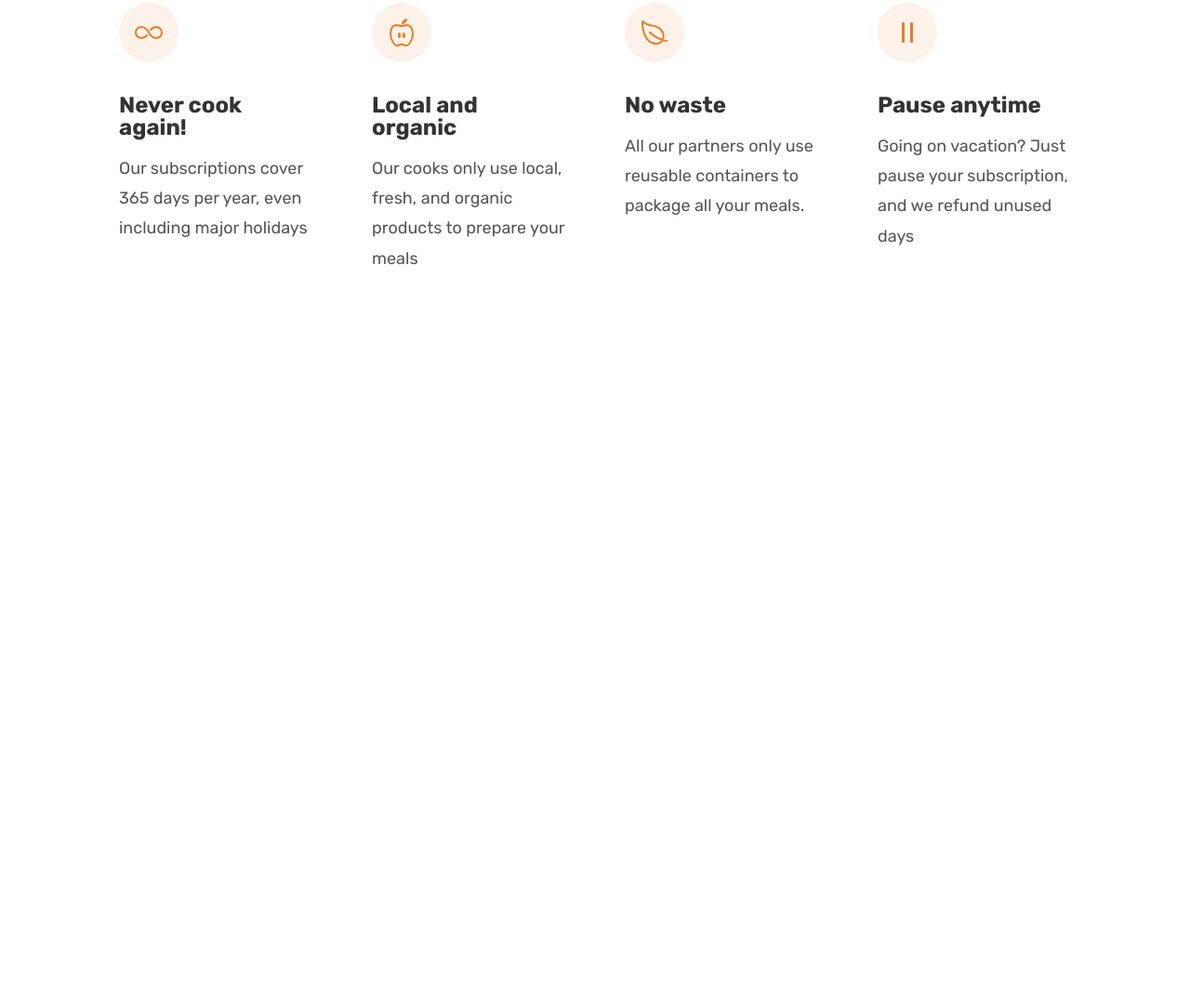
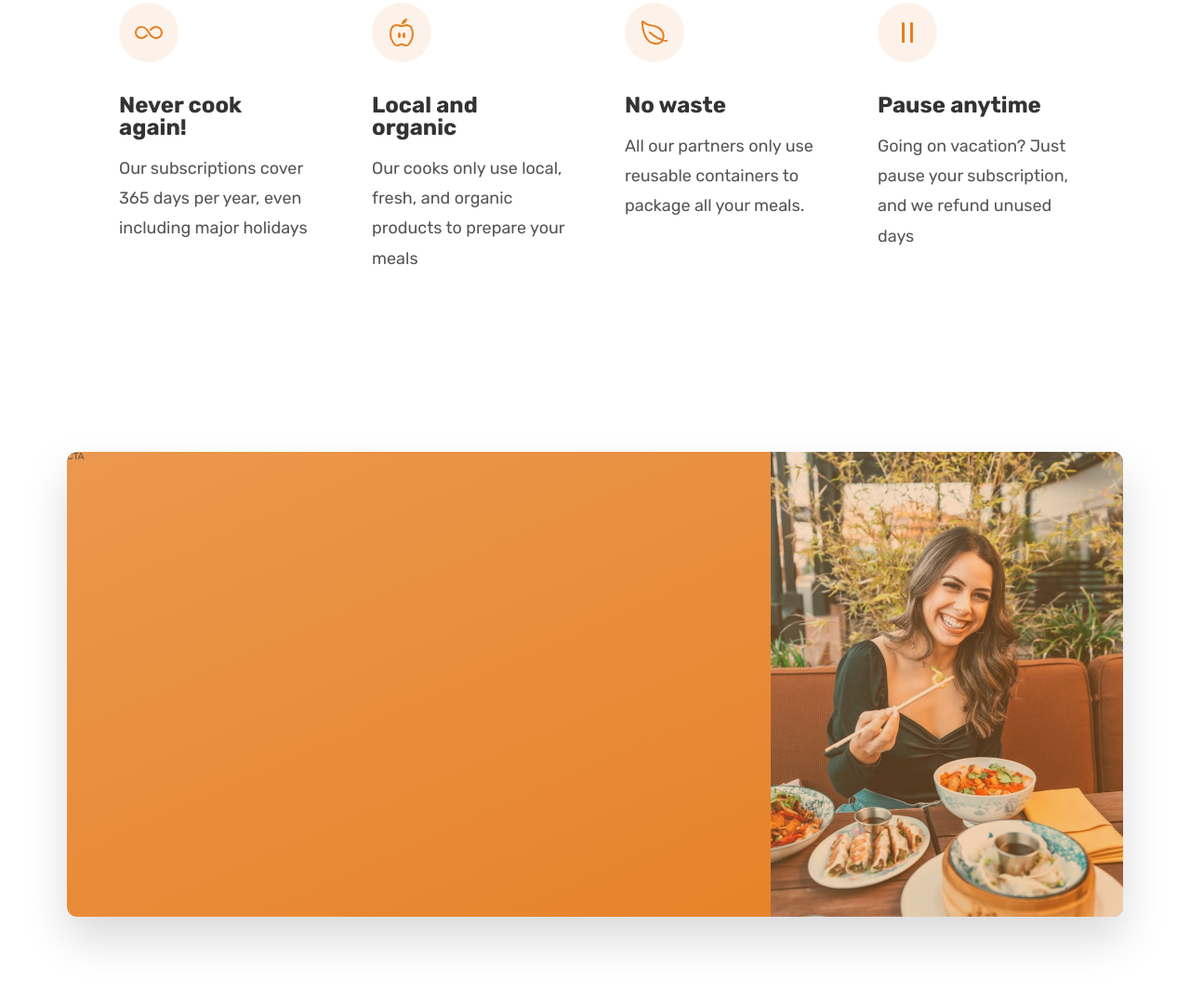
Before and after one commit to kumailalidev/Omnifood, a plain HTML site: page index.html in a window 1280 px wide. Shown: the part 5586-6668 px from the top of the page at 93% size. Before the commit the page ends 5976 px from the top, so only its background shows below. Drawn offline with nearby package versions, Linux system fonts and the light colour scheme.

Commit message:
Building the Call-To-Action Section-Part-1

```diff
--- a/css/general.css
+++ b/css/general.css
@@ -27,6 +27,7 @@ Paragraph default: 1.6
 - Tints:
 #fdf2e9
 #fae5d3
+#eb984e
 - Shades: #cf711f
 - Accents:
 - Greys
@@ -35,6 +36,7 @@ Paragraph default: 1.6
 #333
 
 --- 05 SHADOWS
+0 2.4rem 4.8rem rgba(0, 0, 0, 0.075);
 
 --- 06 BORDER-RADIUS
 Default: 9px
--- a/css/style.css
+++ b/css/style.css
@@ -458,3 +458,37 @@
   font-size: 1.8rem;
   line-height: 1.8;
 }
+
+/***********************/
+/* CTA SECTION */
+/***********************/
+
+.section-cta {
+  padding: 9.6rem 0;
+}
+
+.cta {
+  display: grid;
+  grid-template-columns: 2fr 1fr;
+  background-color: #e67e22;
+  box-shadow: 0 2.4rem 4.8rem rgba(0, 0, 0, 0.15);
+  border-radius: 11px;
+  background-image: linear-gradient(to right bottom, #eb984e, #e67e22);
+  overflow: hidden;
+
+  height: 50rem;
+}
+
+.cta-text-box {
+}
+
+.cta-img-box {
+  background-image: linear-gradient(
+      to right bottom,
+      rgba(235, 151, 78, 0.35),
+      rgb(230, 125, 34, 0.35)
+    ),
+    url("../img/eating.jpg");
+  background-size: cover;
+  background-position: center;
+}
--- a/index.html
+++ b/index.html
@@ -513,6 +513,19 @@
           </div>
         </div>
       </section>
+
+      <section class="section-cta">
+        <div class="container">
+          <div class="cta">
+            <div class="cta-text-box">CTA</div>
+            <div
+              class="cta-img-box"
+              role="img"
+              aria-label="Woman enjoying food"
+            ></div>
+          </div>
+        </div>
+      </section>
     </main>
 
     <script
```
